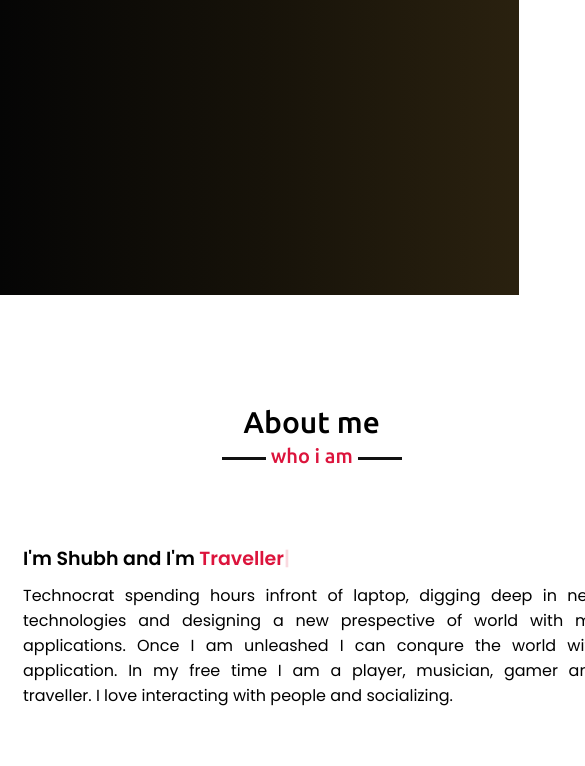
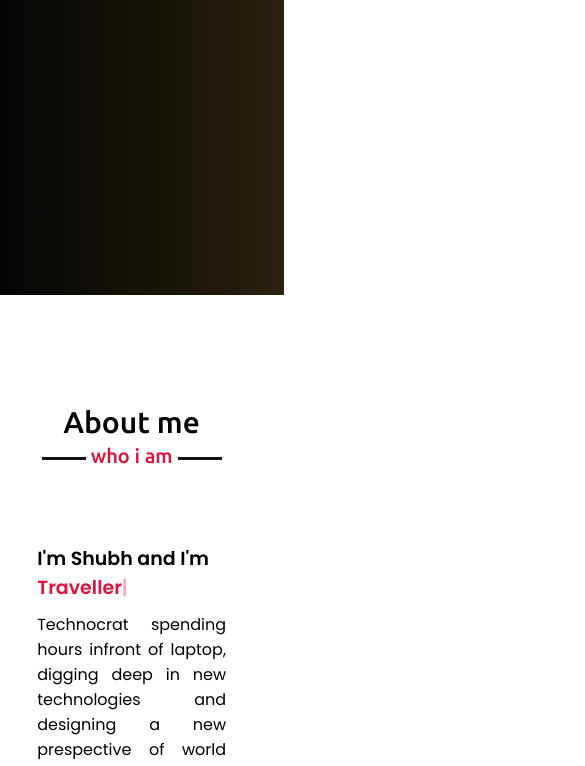
Before and after one commit to ShubhGupta29/ShubhGuptaPortfolio, a plain HTML site: page index.html in a window 390 px wide. Shown: the part 549-1315 px from the top of the page, 585 px wide, since content can reach past the window. Drawn offline with nearby package versions, Linux system fonts and the light colour scheme; some packages are replaced by stand-ins of ours; a script that the page names is missing.

Commit message:
scren size change

```diff
--- a/style.css
+++ b/style.css
@@ -712,7 +712,7 @@ footer span a:hover{
 @media (max-width: 400px) {
     *{
         /* overflow-x: hidden; */
-        width: 110%;
+        width: 90%;
     }
     .home .home-content .text-2{
         font-size: 50px;
```
